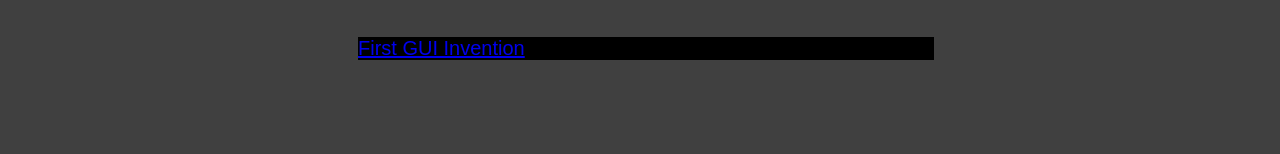
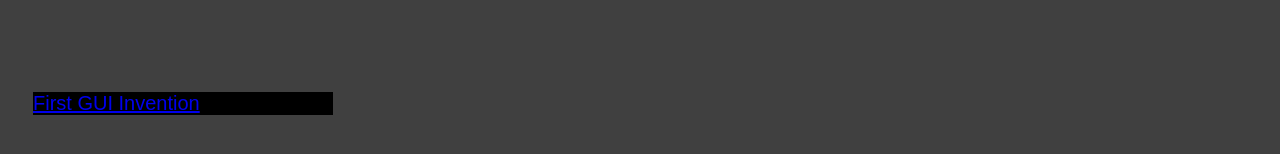
Before and after one commit to Noah-31/gui, a plain HTML site: page index.html in a window 1280 px wide. Shown: the part 558-712 px from the top of the page. Drawn offline with Linux system fonts and the light colour scheme.

Commit message:
Update index.html

```diff
--- a/index.html
+++ b/index.html
@@ -43,6 +43,9 @@
     #link-sidebar {
      position: absolute;
      float: right;
+     width: 300px;
+     margin-left: 25px;
+     margin-top: 75px;
      background-color: rgb(0, 0, 0)
     }
    </style>
```
